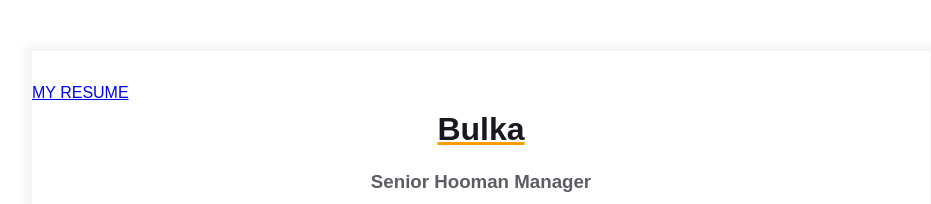
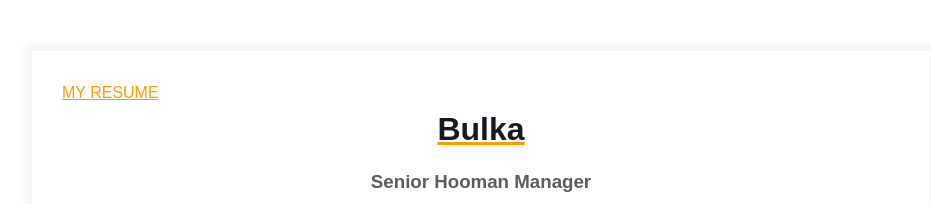
Before and after one commit to fantusya/homepage, a plain HTML site: page index.html in a window 1280 px wide. Shown: the top 204 px of the page, without its empty margins (159-1090 px from the left). Drawn offline with Linux system fonts and the light colour scheme.

Commit message:
added styles to a resume link

```diff
--- a/styles.css
+++ b/styles.css
@@ -41,6 +41,16 @@ body {
   box-shadow: 1px 1px 7px 7px #f5f5f5;
   padding: 30px 0;
   max-width: 900px;
+}
+
+.resume-link {
+  margin-left: 30px;
+  color:var(--text-decoration-color);
+  transition: color 0.5s ease;
+}
+
+.resume-link:hover, .resume-link:focus {
+  color:var(--secondary-text-color);
 }
 
 .resume__block {
```
